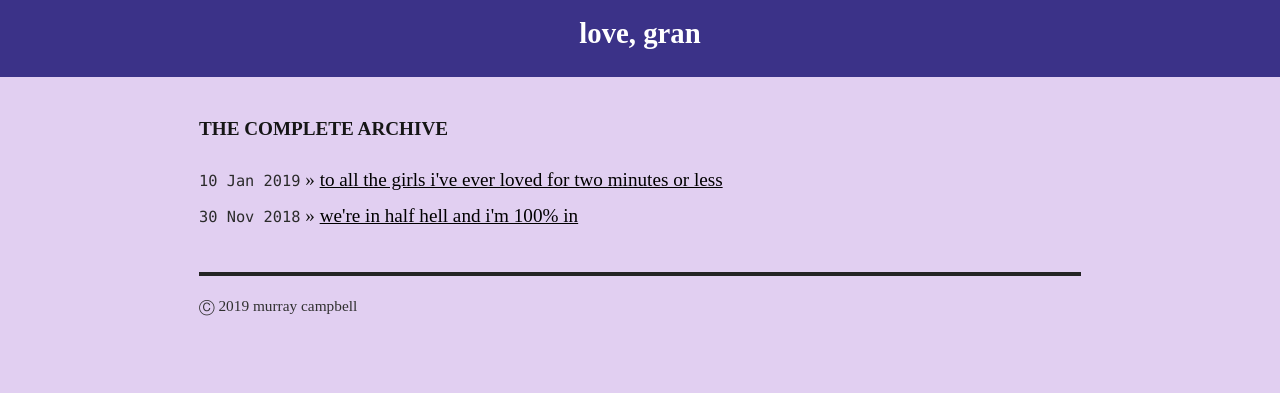
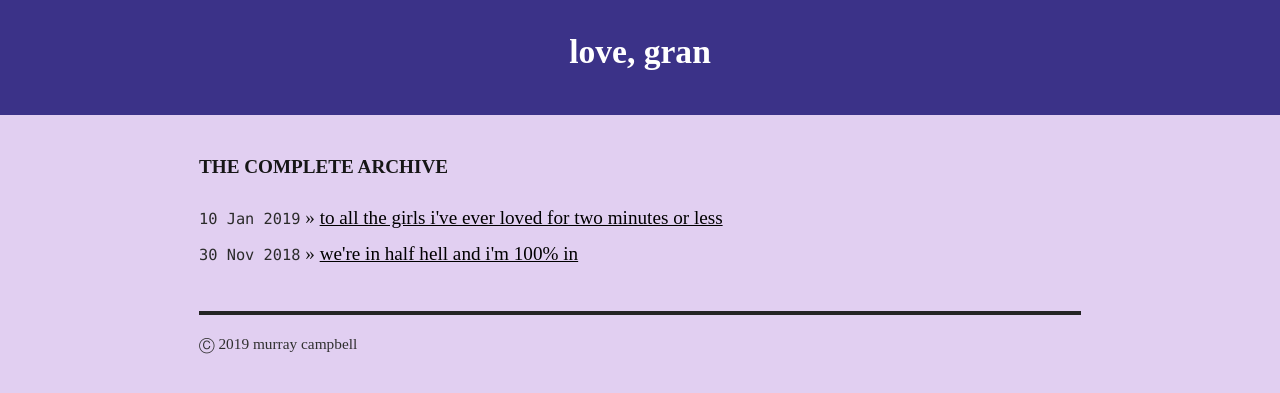
Before and after one commit to campmara/gran, a Jekyll site: the page built from index.html, in a window 1280 px wide. Shown: the top 393 px of the page. Built offline with Jekyll 4.4.1, drawn with Linux system fonts in a browser that asks for light colours; some web fonts are replaced.

Commit message:
Update screen.css

```diff
--- a/assets/css/screen.css
+++ b/assets/css/screen.css
@@ -88,8 +88,8 @@ ul.posts {
 
 .title {
   width: 100vw;
-  height: 4em;
-  padding-top: 1em;
+  height: 6em;
+  padding-top: 2em;
   padding-bottom: auto;
   position: relative;
   left: 50%;
@@ -104,7 +104,7 @@ ul.posts {
   .site .title a {
     color: rgb(255, 255, 255);
     text-decoration: none;
-    font-size: 150%;
+    font-size: 175%;
   }
 
   .site .title a:hover {
@@ -131,6 +131,7 @@ ul.posts {
     border-top: 4px solid rgb(36, 36, 36);
     margin-top: 2em;
     overflow: hidden;
+    text-align: center;
   }
 
     .site .footer .contact {
```
